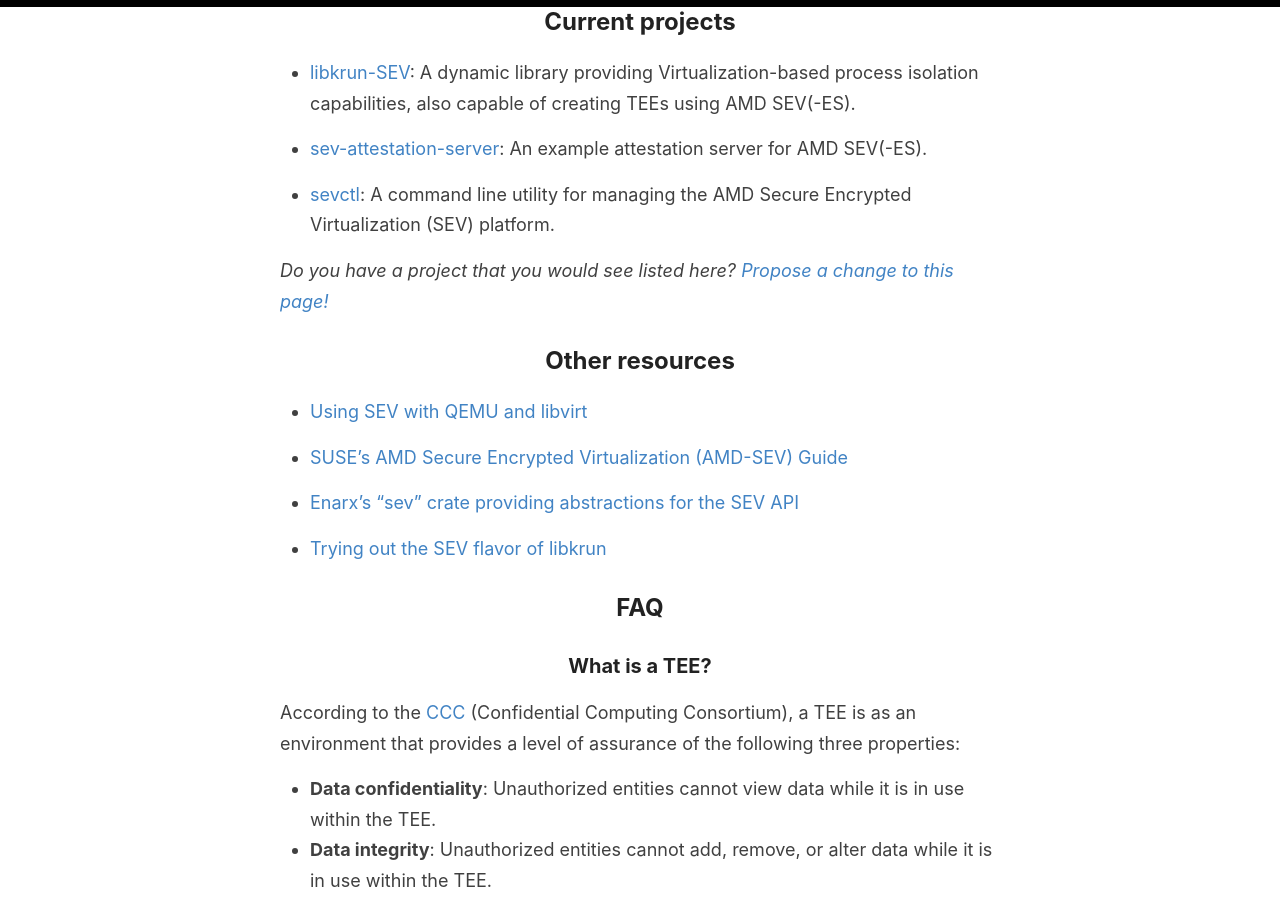
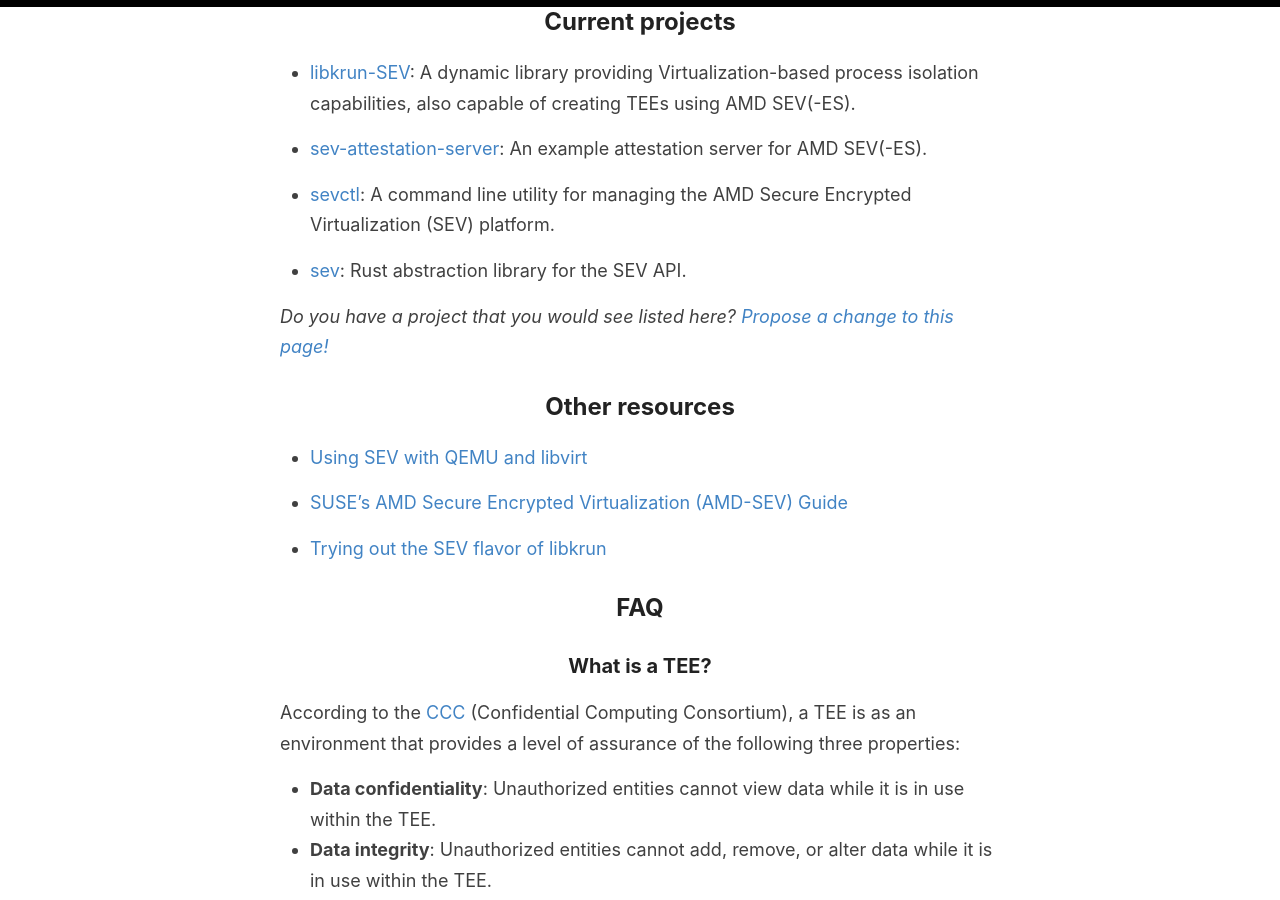
Before and after one commit to virtee/virtee.github.io, a Jekyll site: the page built from index.md, in a window 1280 px wide and 900 px high, scrolled down 365 px. Built offline with Jekyll 4.4.1, drawn with Linux system fonts in a browser that asks for light colours.

Commit message:
Show that virtee now owns sev and sevctl
Signed-off-by: Tyler Fanelli <tfanelli@redhat.com>

```diff
--- a/index.md
+++ b/index.md
@@ -14,7 +14,9 @@ VirTEE is an Open Community dedicated to building FLOSS components to enable the
 
 - [sev-attestation-server](https://github.com/slp/sev-attestation-server): An example attestation server for AMD SEV(-ES).
 
-- [sevctl](https://github.com/enarx/sevctl): A command line utility for managing the AMD Secure Encrypted Virtualization (SEV) platform.
+- [sevctl](https://github.com/virtee/sevctl): A command line utility for managing the AMD Secure Encrypted Virtualization (SEV) platform.
+
+- [sev](https://github.com/virtee/sev): Rust abstraction library for the SEV API.
 
 *Do you have a project that you would see listed here? [Propose a change to this page!](https://github.com/virtee/virtee.github.io/blob/gh-pages/index.md)*
 
@@ -23,8 +25,6 @@ VirTEE is an Open Community dedicated to building FLOSS components to enable the
 - [Using SEV with QEMU and libvirt](https://libvirt.org/kbase/launch_security_sev.html)
 
 - [SUSE's AMD Secure Encrypted Virtualization (AMD-SEV) Guide](https://documentation.suse.com/sles/15-SP1/pdf/art-amd-sev_color_en.pdf)
-
-- [Enarx's "sev" crate providing abstractions for the SEV API](https://github.com/enarx/sev)
 
 - [Trying out the SEV flavor of libkrun](https://github.com/containers/libkrun/wiki/Trying-out-the-SEV-flavor-of-libkrun)
 
```
